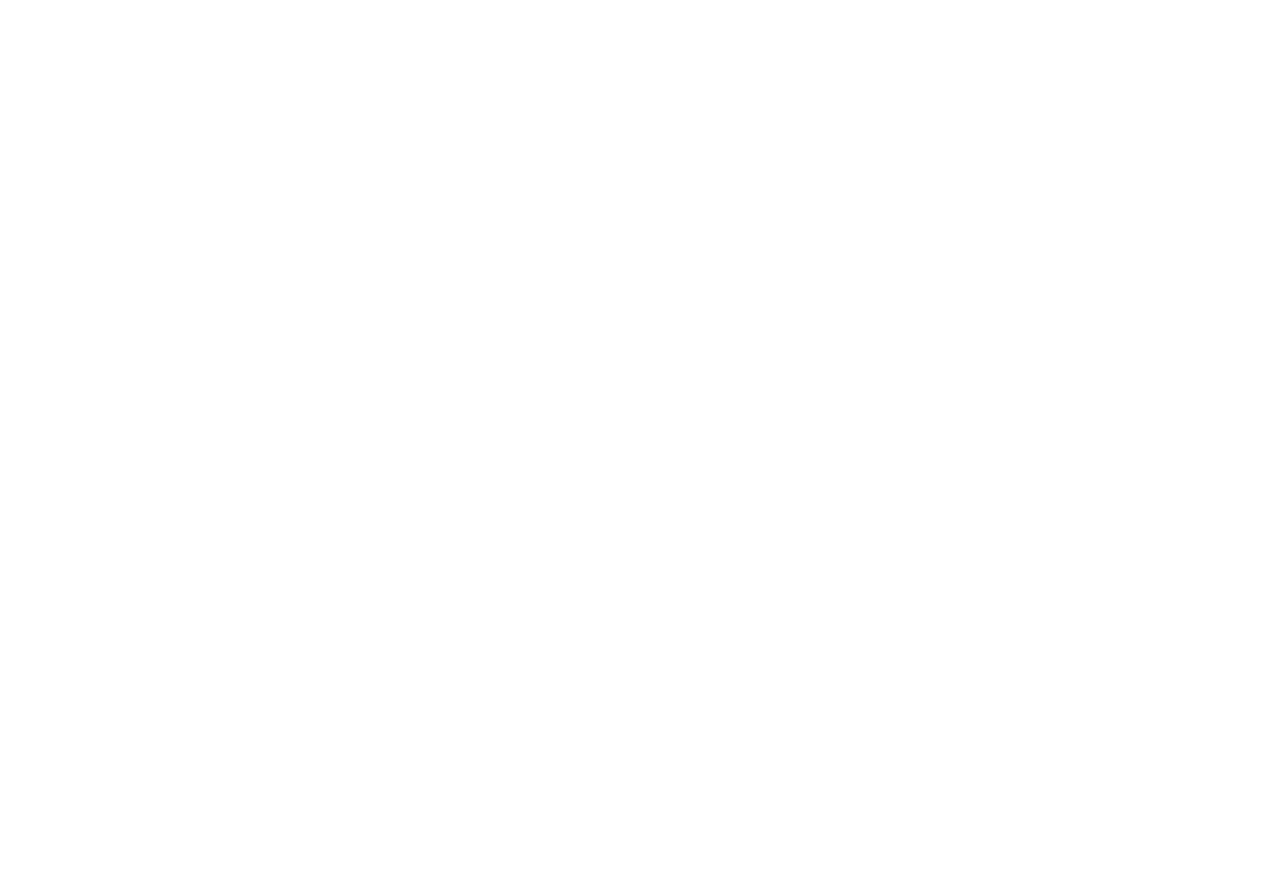
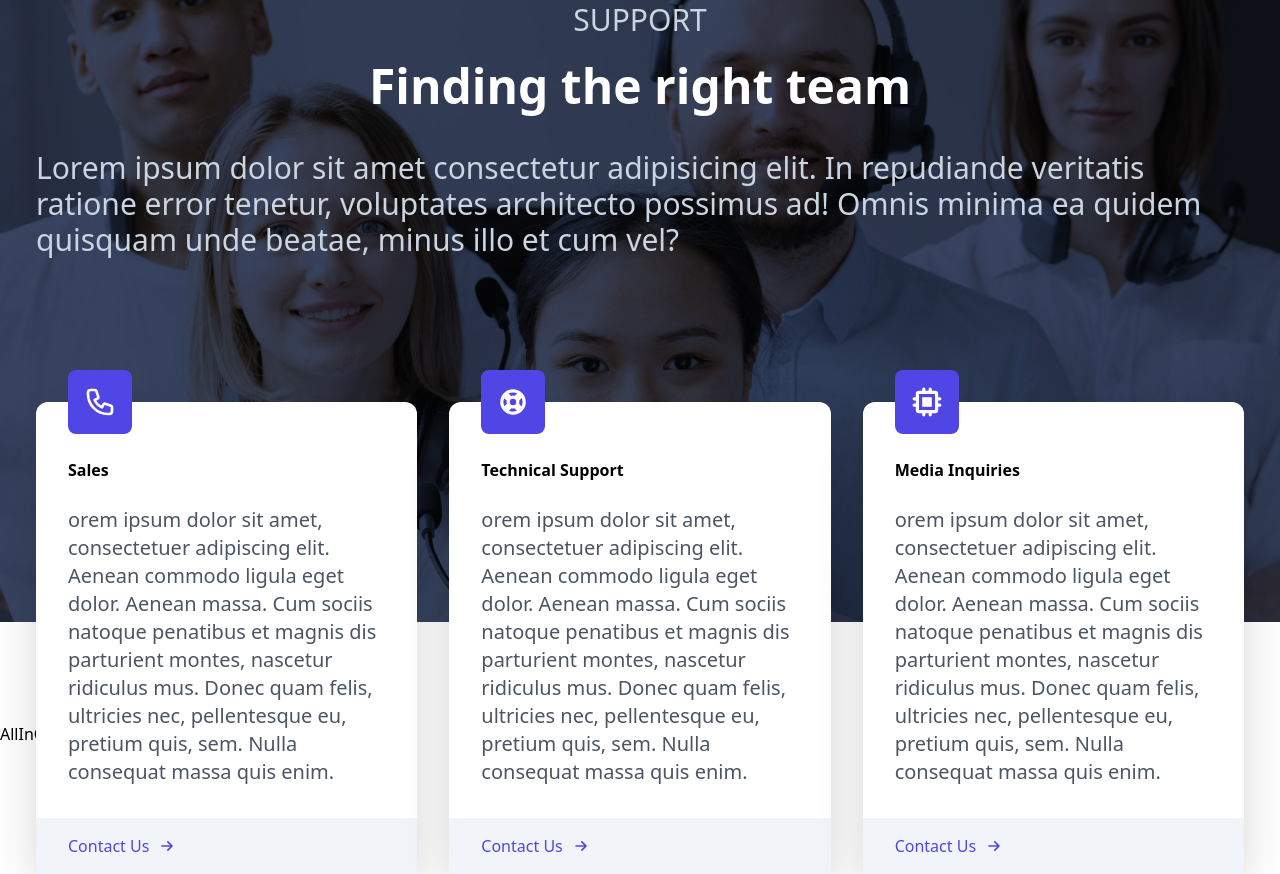
Before and after one commit to Nicoderin98/Cloud-App-React, a React (Create React App) app: page / in a window 1280 px wide. Shown: the part 1460-2334 px from the top of the page. Before the commit the page ends 1406 px from the top, so only its background shows below. Built offline with nearby package versions, Linux system fonts and the light colour scheme.

Commit message:
finish Support

```diff
--- a/src/App.js
+++ b/src/App.js
@@ -2,6 +2,7 @@
 import Hero from "./components/Hero";
 import About from "./components/About";
 import Support from "./components/Support";
+import AllInOne from "./components/AllInOne";
 function App() {
   return (
     <>
@@ -9,6 +10,7 @@
     <Hero />
     <About />
     <Support />
+    <AllInOne />
     </>
   );
 }
--- /dev/null
+++ b/src/components/AllInOne.jsx
@@ -0,0 +1,9 @@
+import React from 'react'
+
+function AllInOne() {
+  return (
+    <div>AllInOne</div>
+  )
+}
+
+export default AllInOne
--- a/src/components/Navbar.jsx
+++ b/src/components/Navbar.jsx
@@ -24,7 +24,7 @@
           <button className='border-none bg-transparent text-black mr-4'>Sign In</button>
           <button className='px-8 py-3'>Sing Up</button>
         </div>
-        <div className='md:hidden' onClick={handleClick}>
+        <div className='md:hidden mr-4' onClick={handleClick}>
           {!nav ? <MenuIcon className="w-5" />: <XIcon className='w-5' />}
 
         </div>
--- a/src/components/Support.jsx
+++ b/src/components/Support.jsx
@@ -1,8 +1,57 @@
 import React from 'react'
+
+import {PhoneIcon, ArrowSmRightIcon} from "@heroicons/react/outline";
+import {ChipIcon, SupportIcon} from "@heroicons/react/solid";
+
+import supportImg from "../assets/support.jpg"
 
 function Support() {
   return (
-    <div>Support</div>
+    <div className='w-full h-screen mt-24'>
+      <div className='w-full h-[700px] bg-gray-900/90 absolute'>
+        <img className='w-full h-full object-cover mix-blend-overlay' src={supportImg} alt="/" />
+      </div>
+      <div className='max-w-[1240px] mx-auto text-white relative'>
+        <div className='px-4 py-12'>
+          <h2 className='text-3xl pt-8 text-slate-300 uppercase text-center'>Support</h2>
+          <h3 className='text-5xl font-bold py-6 text-center'>Finding the right team</h3>
+          <p className='py-4 text-3xl text-slate-300'>Lorem ipsum dolor sit amet consectetur adipisicing elit. In repudiande veritatis ratione error tenetur, voluptates architecto possimus ad! Omnis minima ea quidem quisquam unde beatae, minus illo et cum vel?</p>
+        </div>
+
+        <div className='grid grid-cols-1 lg:grid-cols-3 relative gap-x-8 gap-y-16 px-4 pt-12 sm:pt-20 text-black'>
+          <div className='bg-white rounded-xl shadow-2xl'>
+            <div className='p-8'>
+              <PhoneIcon className='w-16 p-4 bg-indigo-600 text-white rounded-lg mt-[-4rem]'/>
+              <h3 className='font-bold text-20xl my-6'>Sales</h3>
+              <p className='text-gray-600 text-xl'>orem ipsum dolor sit amet, consectetuer adipiscing elit. Aenean commodo ligula eget dolor. Aenean massa. Cum sociis natoque penatibus et magnis dis parturient montes, nascetur ridiculus mus. Donec quam felis, ultricies nec, pellentesque eu, pretium quis, sem. Nulla consequat massa quis enim. </p>
+            </div>
+            <div className='bg-slate-100 pl-8 py-4'>
+              <p className='flex items-center text-indigo-600'>Contact Us <ArrowSmRightIcon className='w-5 ml-2' /></p>
+            </div>
+          </div>
+          <div className='bg-white rounded-xl shadow-2xl'>
+            <div className='p-8'>
+              <SupportIcon className='w-16 p-4 bg-indigo-600 text-white rounded-lg mt-[-4rem]'/>
+              <h3 className='font-bold text-20xl my-6'>Technical Support</h3>
+              <p className='text-gray-600 text-xl'>orem ipsum dolor sit amet, consectetuer adipiscing elit. Aenean commodo ligula eget dolor. Aenean massa. Cum sociis natoque penatibus et magnis dis parturient montes, nascetur ridiculus mus. Donec quam felis, ultricies nec, pellentesque eu, pretium quis, sem. Nulla consequat massa quis enim. </p>
+            </div>
+            <div className='bg-slate-100 pl-8 py-4'>
+              <p className='flex items-center text-indigo-600'>Contact Us <ArrowSmRightIcon className='w-5 ml-2' /></p>
+            </div>
+          </div>
+          <div className='bg-white rounded-xl shadow-2xl'>
+            <div className='p-8'>
+              <ChipIcon className='w-16 p-4 bg-indigo-600 text-white rounded-lg mt-[-4rem]'/>
+              <h3 className='font-bold text-20xl my-6'>Media Inquiries</h3>
+              <p className='text-gray-600 text-xl'>orem ipsum dolor sit amet, consectetuer adipiscing elit. Aenean commodo ligula eget dolor. Aenean massa. Cum sociis natoque penatibus et magnis dis parturient montes, nascetur ridiculus mus. Donec quam felis, ultricies nec, pellentesque eu, pretium quis, sem. Nulla consequat massa quis enim. </p>
+            </div>
+            <div className='bg-slate-100 pl-8 py-4'>
+              <p className='flex items-center text-indigo-600'>Contact Us <ArrowSmRightIcon className='w-5 ml-2' /></p>
+            </div>
+          </div>
+        </div>
+      </div>
+    </div>
   )
 }
 
```
